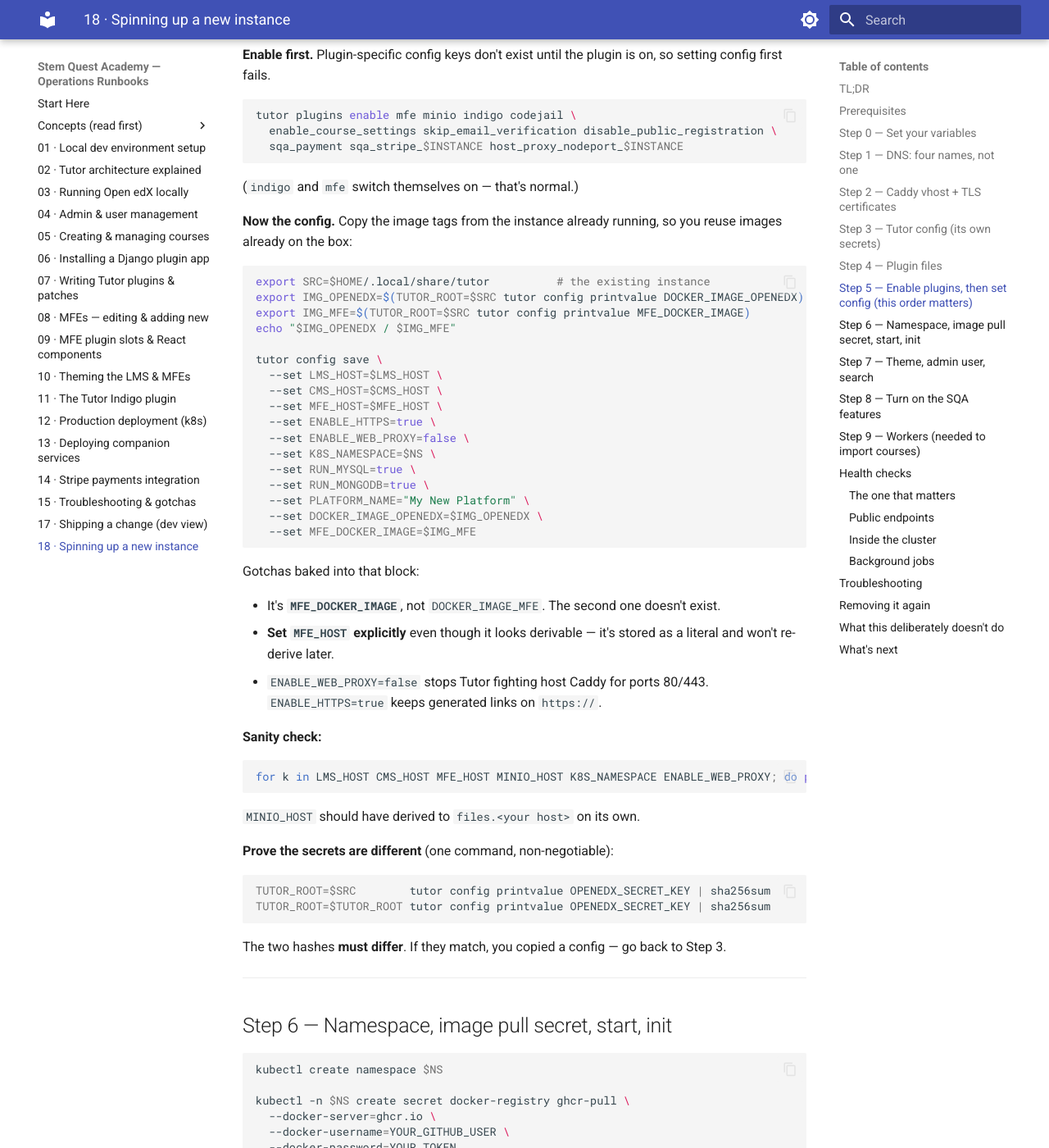
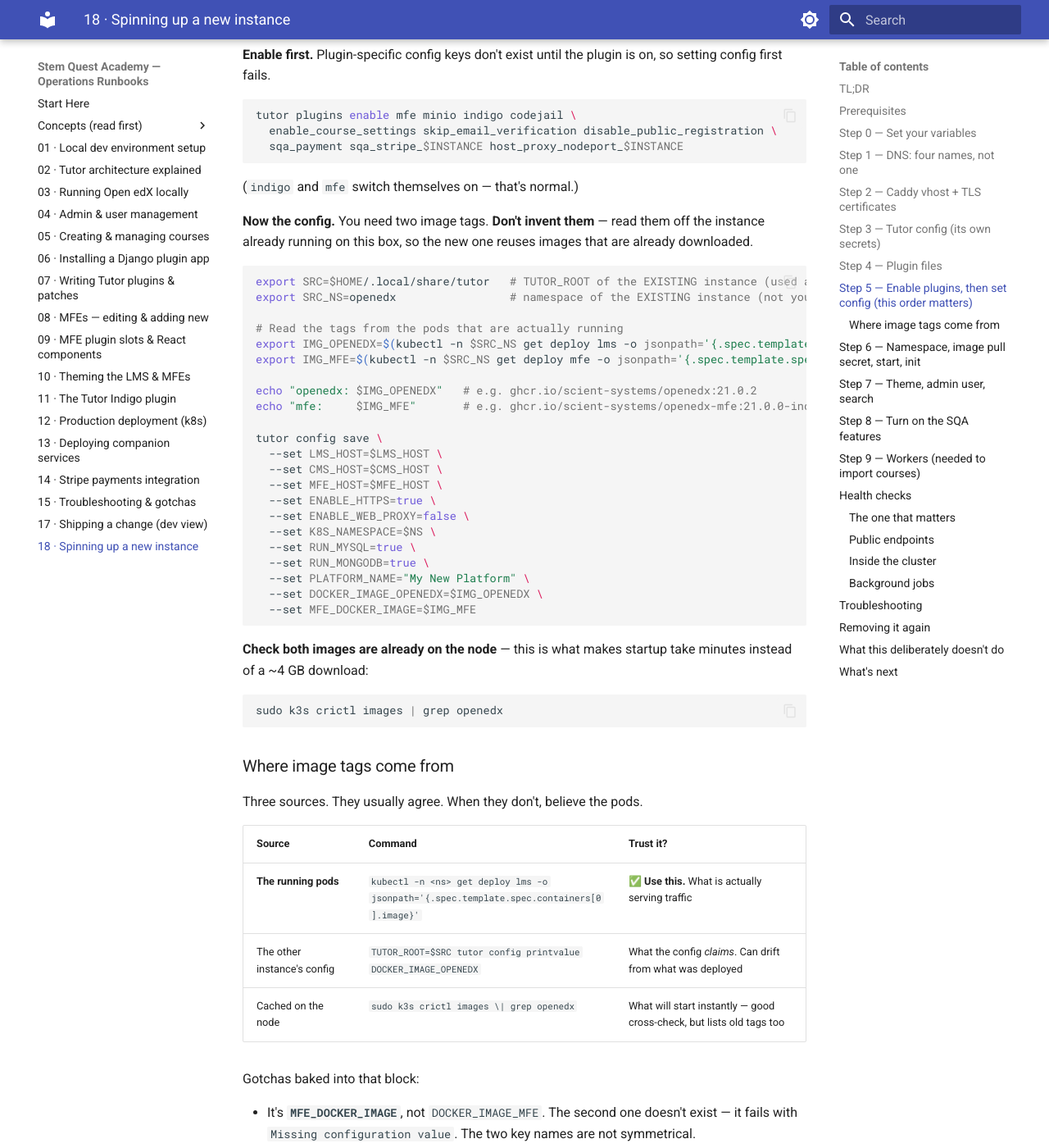
Before and after one commit to Scient-Systems/sqa-runbooks, an MkDocs documentation site: the page built from runbooks/18-spinning-up-a-new-instance.md, in a window 1280 px wide and 1400 px high, scrolled down 4918 px. Shown: the whole window at 82% size. Built offline with MkDocs 1.6.1 and Material for MkDocs 9.7.7, drawn with Linux system fonts in a browser that asks for light colours; some of the changed text lies outside the part shown.

Commit message:
runbook 18: explain where the image tags actually come from
The guide set DOCKER_IMAGE_OPENEDX and MFE_DOCKER_IMAGE without saying where
the values come from, which is the obvious question since nothing generates
them and there is no latest to fall back on.

Switched the primary method from reading the other instance's config to
reading the running deployments, because that is what is actually serving
traffic - config can drift from what was deployed. Added a table of the three
possible sources with which to trust, a crictl check that both images are
already cached on the node, and example output so the expected shape is
obvious.

Kept SRC defined since the secret-comparison step later still uses it, and
spelled out that the two key names are not symmetrical - DOCKER_IMAGE_MFE
does not exist and fails with Missing configuration value.

````diff
--- a/runbooks/18-spinning-up-a-new-instance.md
+++ b/runbooks/18-spinning-up-a-new-instance.md
@@ -238,14 +238,19 @@ tutor plugins enable mfe minio indigo codejail \
 
 (`indigo` and `mfe` switch themselves on — that's normal.)
 
-**Now the config.** Copy the image tags from the instance already running, so you reuse images
-already on the box:
+**Now the config.** You need two image tags. **Don't invent them** — read them off the instance
+already running on this box, so the new one reuses images that are already downloaded.
 
 ```bash
-export SRC=$HOME/.local/share/tutor          # the existing instance
-export IMG_OPENEDX=$(TUTOR_ROOT=$SRC tutor config printvalue DOCKER_IMAGE_OPENEDX)
-export IMG_MFE=$(TUTOR_ROOT=$SRC tutor config printvalue MFE_DOCKER_IMAGE)
-echo "$IMG_OPENEDX / $IMG_MFE"
+export SRC=$HOME/.local/share/tutor   # TUTOR_ROOT of the EXISTING instance (used again later)
+export SRC_NS=openedx                 # namespace of the EXISTING instance (not your new one)
+
+# Read the tags from the pods that are actually running
+export IMG_OPENEDX=$(kubectl -n $SRC_NS get deploy lms -o jsonpath='{.spec.template.spec.containers[0].image}')
+export IMG_MFE=$(kubectl -n $SRC_NS get deploy mfe -o jsonpath='{.spec.template.spec.containers[0].image}')
+
+echo "openedx: $IMG_OPENEDX"   # e.g. ghcr.io/scient-systems/openedx:21.0.2
+echo "mfe:     $IMG_MFE"       # e.g. ghcr.io/scient-systems/openedx-mfe:21.0.0-indigo
 
 tutor config save \
   --set LMS_HOST=$LMS_HOST \
@@ -261,9 +266,29 @@ tutor config save \
   --set MFE_DOCKER_IMAGE=$IMG_MFE
 ```
 
+**Check both images are already on the node** — this is what makes startup take minutes
+instead of a ~4 GB download:
+
+```bash
+sudo k3s crictl images | grep openedx
+```
+
+### Where image tags come from
+
+Three sources. They usually agree. When they don't, believe the pods.
+
+| Source | Command | Trust it? |
+|---|---|---|
+| **The running pods** | `kubectl -n <ns> get deploy lms -o jsonpath='{.spec.template.spec.containers[0].image}'` | ✅ **Use this.** What is actually serving traffic |
+| The other instance's config | `TUTOR_ROOT=$SRC tutor config printvalue DOCKER_IMAGE_OPENEDX` | What the config *claims*. Can drift from what was deployed |
+| Cached on the node | `sudo k3s crictl images \| grep openedx` | What will start instantly — good cross-check, but lists old tags too |
+
 Gotchas baked into that block:
 
-- It's **`MFE_DOCKER_IMAGE`**, not `DOCKER_IMAGE_MFE`. The second one doesn't exist.
+- It's **`MFE_DOCKER_IMAGE`**, not `DOCKER_IMAGE_MFE`. The second one doesn't exist — it fails
+  with `Missing configuration value`. The two key names are not symmetrical.
+- **These are plain image references**, `registry/name:tag`. Nothing generates them for you and
+  there is no "latest" to fall back on — whatever you set is what the pods pull.
 - **Set `MFE_HOST` explicitly** even though it looks derivable — it's stored as a literal and
   won't re-derive later.
 - `ENABLE_WEB_PROXY=false` stops Tutor fighting host Caddy for ports 80/443.
````
